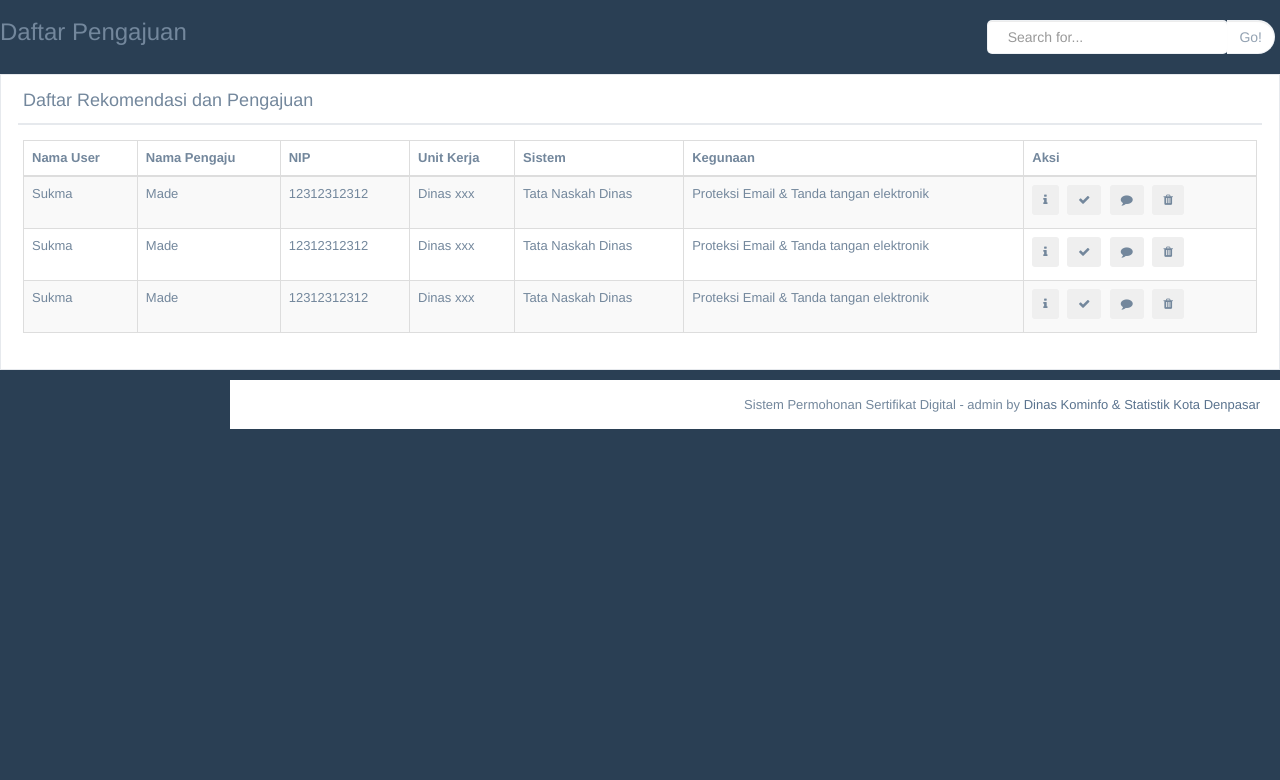
After one commit to dewasugiarta/Digital-Sign, a PHP site: template pages/content/penerbitan.php in a window 1280 px wide. The commit adds this page. Shown: the top 780 px of the page. Run offline with PHP 8.4, Linux system fonts and the light colour scheme; the template is opened without the code that fills it, so the values that code supplies are empty; a stand-in replaces the project's code that opens the database connection.

Commit message:
user crud

```diff
--- /dev/null
+++ b/pages/content/penerbitan.php
@@ -0,0 +1,234 @@
+<?php
+  include("config/dbConfig.php");
+
+  $db = new Database;
+  $db->connect();
+  $db->select('opd', 'id_opd,nama_opd,alamat_opd,kepala_opd,telepon_opd,email_opd');
+  $res = $db->getResult();
+?>
+
+<script type="text/javascript" src="src/js/opd.js"></script>
+          <!-- page content -->
+              <div class="right_col" role="main">
+                <div class="">
+                  <div class="page-title">
+                    <div class="title_left">
+                      <h3>Daftar Pengajuan</h3>
+                    </div>
+
+                    <div class="title_right">
+                      <div class="col-md-5 col-sm-5 col-xs-12 form-group pull-right top_search">
+                        <div class="input-group">
+                          <input type="text" class="form-control" placeholder="Search for...">
+                          <span class="input-group-btn">
+                            <button class="btn btn-default" type="button">Go!</button>
+                          </span>
+                        </div>
+                      </div>
+                    </div>
+                  </div>
+
+                  <div class="clearfix"></div>
+
+                  <div class="row">
+                    <div class="col-md-12 col-sm-12 col-xs-12">
+                      <div class="x_panel">
+                        <div class="x_title">
+                          <h2>Daftar Rekomendasi dan Pengajuan</h2>
+
+                          <div class="clearfix">
+                            <!-- <button class="btn btn-md btn-success add-opd" data-toggle="modal" data-target="#add-opd">
+                              <i class="fa fa-plus"></i>
+                              Tambah OPD
+                            </button> -->
+                          </div>
+                        </div>
+                        <div class="x_content">
+
+                          <table id="datatable" class="table table-striped table-bordered">
+                            <thead>
+                              <tr>
+                                <th>Nama User</th>
+                                <th>Nama Pengaju</th>
+                                <th>NIP</th>
+                                <th>Unit Kerja</th>
+                                <th>Sistem</th>
+                                <th>Kegunaan</th>
+                                <th>Aksi</th>
+                              </tr>
+                            </thead>
+
+
+                            <tbody>
+                                <tr>
+                                    <td>Sukma</td>
+                                    <td>Made</td>
+                                    <td>12312312312</td>
+                                    <td>Dinas xxx</td>
+                                    <td>Tata Naskah Dinas</td>
+                                    <td>Proteksi Email & Tanda tangan elektronik</td>
+                                    <td>
+                                        <button class="btn btn-sm" data-toggle="modal" data-target="#detail-pengajuan">
+                                            <i class="fa fa-info" data-toggle="tooltip" data-placement="top" title="detail"></i>
+                                        </button>
+                                        <button class="btn btn-sm" data-toggle="tooltip" data-placement="top" title="Validasi">
+                                            <i class="fa fa-check"></i>
+                                        </button>
+                                        <button class="btn btn-sm" data-toggle="tooltip" data-placement="top" title="Beri Pesan">
+                                            <i class="fa fa-comment"></i>
+                                        </button>
+                                        <button class="btn btn-sm" data-toggle="tooltip" data-placement="top" title="Hapus">
+                                            <i class="fa fa-trash"></i>
+                                        </button>
+                                    </td>
+                                </tr>
+                                <tr>
+                                    <td>Sukma</td>
+                                    <td>Made</td>
+                                    <td>12312312312</td>
+                                    <td>Dinas xxx</td>
+                                    <td>Tata Naskah Dinas</td>
+                                    <td>Proteksi Email & Tanda tangan elektronik</td>
+                                    <td>
+                                        <button class="btn btn-sm" data-toggle="modal" data-target="#detail-pengajuan">
+                                            <i class="fa fa-info" data-toggle="tooltip" data-placement="top" title="detail"></i>
+                                        </button>
+                                        <button class="btn btn-sm" data-toggle="tooltip" data-placement="top" title="Validasi">
+                                            <i class="fa fa-check"></i>
+                                        </button>
+                                        <button class="btn btn-sm" data-toggle="tooltip" data-placement="top" title="Beri Pesan">
+                                            <i class="fa fa-comment"></i>
+                                        </button>
+                                        <button class="btn btn-sm" data-toggle="tooltip" data-placement="top" title="Hapus">
+                                            <i class="fa fa-trash"></i>
+                                        </button>
+                                    </td>
+                                </tr>
+                                <tr>
+                                    <td>Sukma</td>
+                                    <td>Made</td>
+                                    <td>12312312312</td>
+                                    <td>Dinas xxx</td>
+                                    <td>Tata Naskah Dinas</td>
+                                    <td>Proteksi Email & Tanda tangan elektronik</td>
+                                    <td>
+                                        <button class="btn btn-sm" data-toggle="modal" data-target="#detail-pengajuan">
+                                            <i class="fa fa-info" data-toggle="tooltip" data-placement="top" title="detail"></i>
+                                        </button>
+                                        <button class="btn btn-sm" data-toggle="tooltip" data-placement="top" title="Validasi">
+                                            <i class="fa fa-check"></i>
+                                        </button>
+                                        <button class="btn btn-sm" data-toggle="tooltip" data-placement="top" title="Beri Pesan">
+                                            <i class="fa fa-comment"></i>
+                                        </button>
+                                        <button class="btn btn-sm" data-toggle="tooltip" data-placement="top" title="Hapus">
+                                            <i class="fa fa-trash"></i>
+                                        </button>
+                                    </td>
+                                </tr>
+                            </tbody>
+                          </table>
+
+                        </div>
+                      </div>
+                    </div>
+
+                </div>
+              </div>
+          <!-- /page content -->
+
+          <!-- Add OPD Modal -->
+          <div class="modal" id="detail-pengajuan">
+            <div class="modal-dialog">
+              <div class="modal-content">
+
+                <!-- Modal Header -->
+                <div class="modal-header">
+                  <h4 class="modal-title">Detail Pengajuan</h4>
+                  <button type="button" class="close" data-dismiss="modal">&times;</button>
+                </div>
+
+                <!-- Modal body -->
+                <div class="modal-body">
+                    <ul class="list-group">
+                        <li class="list-group-item"><label class="lgi-label">Nama User</label>I.B GDE AGUNG SUTHA WIJAYA. SE.,MM</li>
+                        <li class="list-group-item"><label class="lgi-label">Nama Pengaju</label>I KETUT AGUS INDRA DIATMIKA, S.Kom</li>
+                        <li class="list-group-item"><label class="lgi-label">NIP</label>198401072009031005</li>
+                        <li class="list-group-item"><label class="lgi-label">NIK</label>517020701840001</li>
+                        <li class="list-group-item"><label class="lgi-label">Pangkat/Golongan</label>Penata/IIIc</li>
+                        <li class="list-group-item"><label class="lgi-label">Jabatan</label>Kepala Seksi Keamanan Informasi dan Persandian</li>
+                        <li class="list-group-item"><label class="lgi-label">Instansi</label>Pemerintah Kota Denpasar</li>
+                        <li class="list-group-item"><label class="lgi-label">Kota</label>Denpasar</li>
+                        <li class="list-group-item"><label class="lgi-label">Provinsi</label>Bali</li>
+                        <li class="list-group-item"><label class="lgi-label">Unit Kerja</label>Dinas Komunikasi, Informatika dan Statistik</li>
+                        <li class="list-group-item"><label class="lgi-label">Email</label>test@test.com</li>
+                        <li class="list-group-item"><label class="lgi-label">Kegunaan</label>Proteksi Email & Tanda Tangan Elektronik</li>
+                        <li class="list-group-item"><label class="lgi-label">Sistem</label>Tata Naskah Dinas</li>
+                        <li class="list-group-item"><label class="lgi-label">Scan KTP</label><button class="btn btn-success"><i class="fa fa-search"></i> Preview </button></li>
+                        <li class="list-group-item"><label class="lgi-label">Surat rekomendasi</label><button class="btn btn-success"><i class="fa fa-search"></i> Preview</button></li>
+
+
+                    </ul>
+
+                </div>
+
+                <!-- Modal footer -->
+                <div class="modal-footer">
+                  <button type="submit" name="submit" class="btn btn-success">Simpan</button>
+                  <button type="button" class="btn btn-danger" data-dismiss="modal">Batal</button>
+                  </form>
+                </div>
+
+              </div>
+            </div>
+          </div>
+
+          <!-- Edit OPD Modal -->
+          <div class="modal" id="edit-opd">
+            <div class="modal-dialog">
+              <div class="modal-content">
+
+                <!-- Modal Header -->
+                <div class="modal-header">
+                  <h4 class="modal-title">Edit OPD</h4>
+                  <button type="button" class="close" data-dismiss="modal">&times;</button>
+                </div>
+
+                <!-- Modal body -->
+                <div class="modal-body">
+                  <form action="process/admin/update-opd.php" method="POST">
+                    <input type="hidden" name="edit-id-opd">
+                    <div class="form-group">
+                      <label >Nama OPD</label>
+                      <input type="text" class="form-control" name="edit-nama-opd" placeholder="Nama OPD">
+                    </div>
+                    <div class="form-group">
+                      <label> Alamat OPD</label>
+                      <input type="text" class="form-control" name="edit-alamat-opd" placeholder="Alamat OPD">
+                    </div>
+                    <div class="form-group">
+                      <label> Kepala OPD</label>
+                      <input type="text" class="form-control" name="edit-kepala-opd" placeholder="Kepala OPD">
+                    </div>
+                    <div class="form-group">
+                      <label> Telepon OPD</label>
+                      <input type="text" class="form-control" name="edit-telepon-opd" placeholder="Telepon OPD">
+                    </div>
+                    <div class="form-group">
+                      <label> Email OPD</label>
+                      <input type="text" class="form-control" name="edit-email-opd" placeholder="Email OPD">
+                    </div>
+
+
+                </div>
+
+                <!-- Modal footer -->
+                <div class="modal-footer">
+                  <button type="submit" name="submit" class="btn btn-success">Simpan</button>
+                  <button type="button" class="btn btn-danger" data-dismiss="modal">Batal</button>
+                  </form>
+                </div>
+
+              </div>
+            </div>
+          </div>
--- a/process/admin/create-user.php
+++ b/process/admin/create-user.php
@@ -57,7 +57,7 @@ $db->connect();
     function getPassword($pass){
         $options = [
             'cost' => 12,
-            'salt' => mcrypt_create_iv(22, MCRYPT_DEV_URANDOM),
+            'salt' => uniqid(mt_rand(), true)
         ];
         $hash_pass =  password_hash($pass, PASSWORD_BCRYPT, $options);
         return $hash_pass;
--- a/src/css/index.css
+++ b/src/css/index.css
@@ -5,3 +5,7 @@
 .form-control{
     border-radius:5px !important;
 }
+
+.lgi-label{
+    width: 125px;;
+}
```
Also changed, not shown: pages/menu.php (+4 -3 lines), sandbox/pass-hash.php (added, +13 -0 lines).
